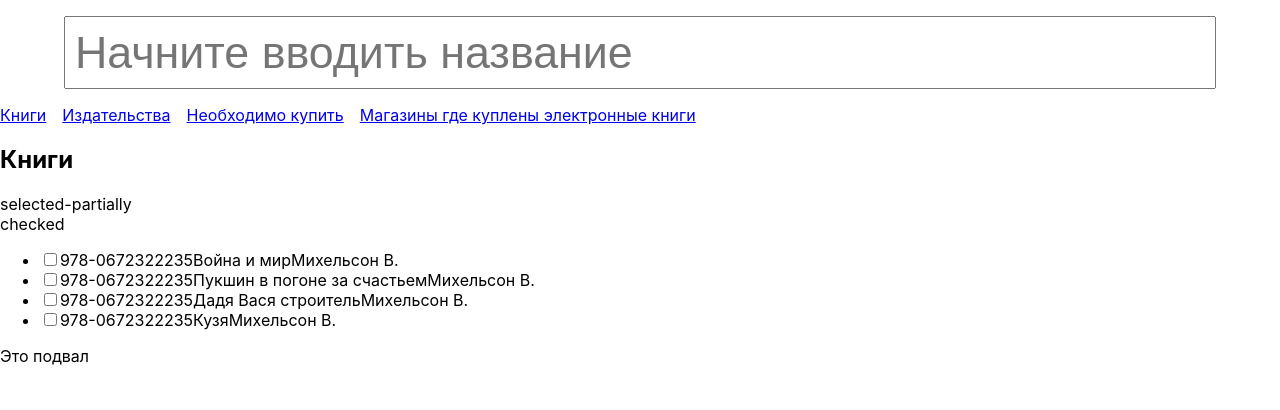
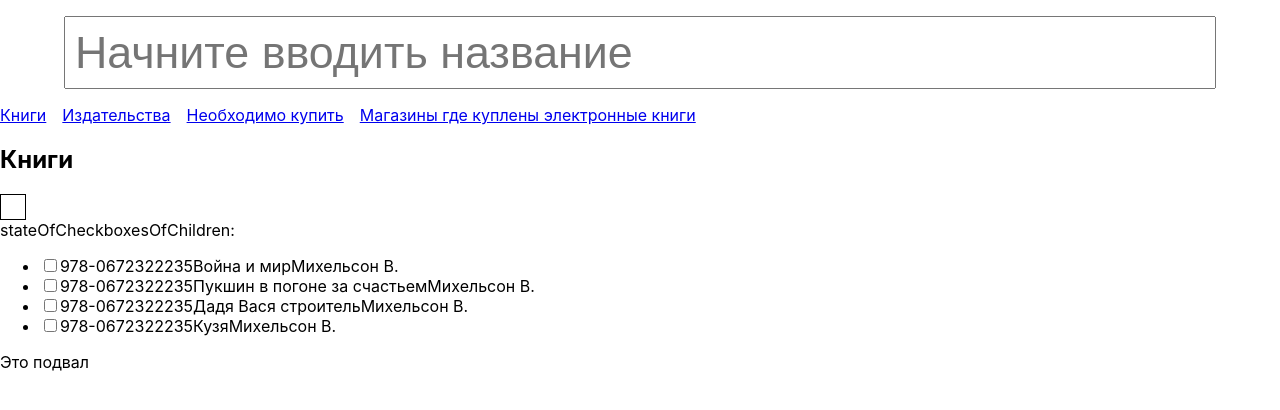
Before and after one commit to workonika/library, a React (Create React App) app: page / in a window 1280 px wide. Shown: the top 410 px of the page. Built offline with nearby package versions, Linux system fonts and the light colour scheme.

Commit message:
SelectCheckboxes работает в связке с REnderBox

```diff
--- a/src/RenderBox/RenderBox.js
+++ b/src/RenderBox/RenderBox.js
@@ -3,12 +3,17 @@ import SelectCheckboxes from "../SelectCheckboxes/SelectCheckboxes";
 
 export default function RenderBox (props) {
 
-    const [state, setState] = useState("checked");
+    const [stateOfCheckboxesOfChildren, setStateOfCheckboxesOfChildren] = useState("");
 
     const [items, setItems/*Данный метод будет использован при фильтрации*/] = useState(props.items);
 
     function changeStateSelectCheckboxes (state){
-        setState(state);
+        setStateOfCheckboxesOfChildren(state);
+    }
+
+    function chooseCheckboxes(e){
+        console.log(e);
+        setStateOfCheckboxesOfChildren("selected-partially");
     }
 
     let fn;
@@ -22,10 +27,10 @@ export default function RenderBox (props) {
 
     return <React.Fragment>
         <div className={"empty"}>
-            <SelectCheckboxes condition={"selected-partially"} setState={changeStateSelectCheckboxes} />
-            {state}
+            <SelectCheckboxes condition={stateOfCheckboxesOfChildren} parentCallback={changeStateSelectCheckboxes} />
+            <span>stateOfCheckboxesOfChildren: {stateOfCheckboxesOfChildren}</span>
         </div>
-        <ul>
+        <ul onClick={chooseCheckboxes}>
             {
                 items.map((item, idx)=>fn(item, idx))
             }
--- a/src/SelectCheckboxes/SelectCheckboxes.css
+++ b/src/SelectCheckboxes/SelectCheckboxes.css
@@ -1,23 +1,27 @@
 .checked {
-
+    background-color: firebrick;
 }
 
 .selected-partially {
-
+    background-color: grey;
 }
 
 .checkbox {
-
+    border: 1px solid black;
+    cursor: pointer;
 }
 
 .small {
-
+    width: .5em;
+    height: .5em;
 }
 
 .medium {
-
+    width: 1em;
+    height: 1em;
 }
 
 .big {
-
+    width: 1.5em;
+    height: 1.5em;
 }
--- a/src/SelectCheckboxes/SelectCheckboxes.js
+++ b/src/SelectCheckboxes/SelectCheckboxes.js
@@ -1,13 +1,17 @@
 import React, {useState, useEffect} from "react";
+import { toggleClass } from "../library/fn";
 import "./SelectCheckboxes.css";
 
 export default function SelectCheckboxes (props){
-    const [state, setState] = useState(0);
+
+    const [stateAddedCssClass, setStateAddedCssClass] = useState(props.condition);
+    let cssClasses = "checkbox big";
 
     function changeState(){
-        setState(state === 0 ? 1 : 0);
-        props.setState(state);
+        const evaluatedClass = stateAddedCssClass === "checked" || stateAddedCssClass === "selected-partially"  ? "" : "checked";
+        setStateAddedCssClass(evaluatedClass);
+        props.parentCallback(evaluatedClass);
     }
 
-    return <div onClick={changeState} className={props.condition}>{props.condition}</div>;
+    return <div onClick={changeState} className={toggleClass(cssClasses, stateAddedCssClass)} title="Выделить всё"></div>;
 }
--- /dev/null
+++ b/src/library/fn.js
@@ -0,0 +1,7 @@
+export function toggleClass(strWithClasses, addClass){
+    var returnStr = strWithClasses.split(/\s/);
+
+    return !strWithClasses.includes(addClass) ?
+        strWithClasses.concat(" ", addClass) :
+        returnStr.filter(str => str !== addClass).join(" ");
+}
```
